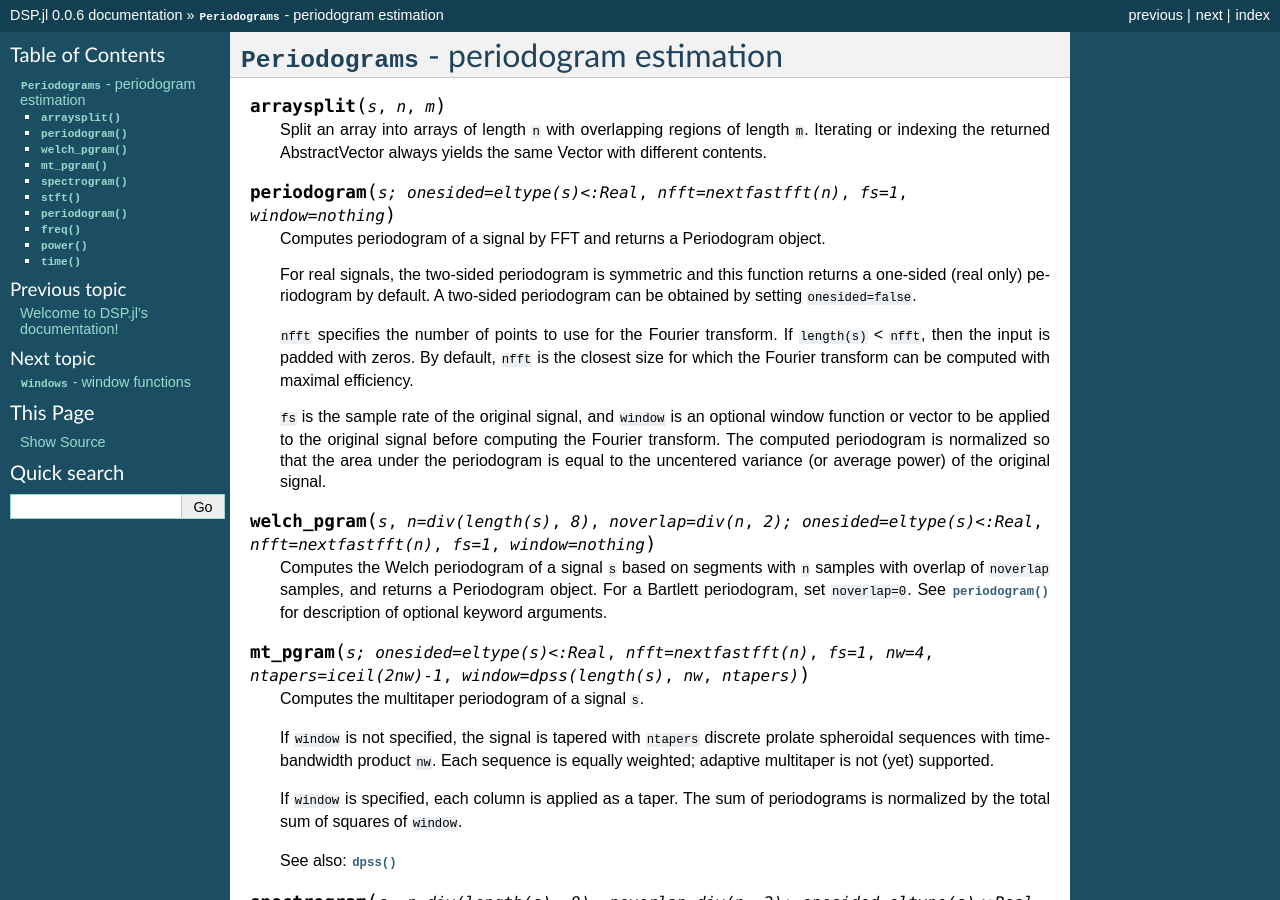
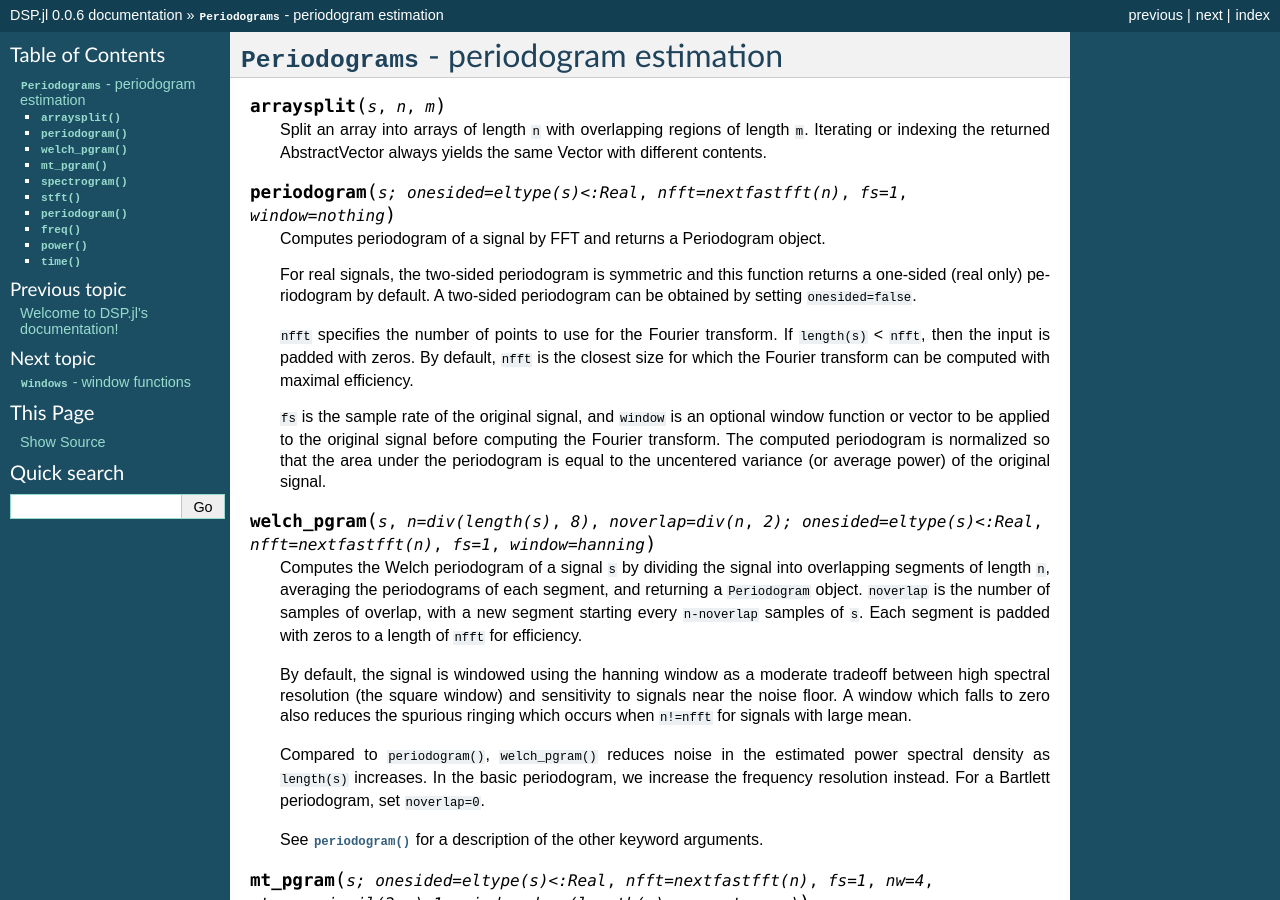
Before and after one commit to JuliaDSP/DSP.jl, a Sphinx documentation site: the page built from doc/periodograms.rst, in a window 1280 px wide and 900 px high. Built offline with Sphinx 7.4.7, drawn with Linux system fonts in a browser that asks for light colours; formulas are drawn with MathJax 3.

Commit message:
Window Welch periodogram with Hann window by default.
This choice is used by scipy, and seems less likely than the square
window to produce completely wrong results for novice users.  matlab and
octave use the Hamming window, but this works very poorly for signals
with a nontrivial DC component when `n != nfft`.

```diff
--- a/doc/periodograms.rst
+++ b/doc/periodograms.rst
@@ -28,12 +28,27 @@
     equal to the uncentered variance (or average power) of the original
     signal.
 
-.. function:: welch_pgram(s, n=div(length(s), 8), noverlap=div(n, 2); onesided=eltype(s)<:Real, nfft=nextfastfft(n), fs=1, window=nothing)
+.. function:: welch_pgram(s, n=div(length(s), 8), noverlap=div(n, 2); onesided=eltype(s)<:Real, nfft=nextfastfft(n), fs=1, window=hanning)
 
-    Computes the Welch periodogram of a signal ``s`` based on segments with ``n`` samples
-    with overlap of ``noverlap`` samples, and returns a Periodogram
-    object. For a Bartlett periodogram, set ``noverlap=0``. See
-    :func:`periodogram` for description of optional keyword arguments.
+    Computes the Welch periodogram of a signal ``s`` by dividing the signal
+    into overlapping segments of length ``n``, averaging the periodograms of
+    each segment, and returning a ``Periodogram`` object.  ``noverlap`` is the
+    number of samples of overlap, with a new segment starting every
+    ``n-noverlap`` samples of ``s``.  Each segment is padded with zeros to a
+    length of ``nfft`` for efficiency.
+
+    By default, the signal is windowed using the hanning window as a moderate
+    tradeoff between high spectral resolution (the square window) and
+    sensitivity to signals near the noise floor.  A window which falls to zero
+    also reduces the spurious ringing which occurs when ``n!=nfft`` for signals
+    with large mean.
+
+    Compared to ``periodogram()``, ``welch_pgram()`` reduces noise in the
+    estimated power spectral density as ``length(s)`` increases. In the basic
+    periodogram, we increase the frequency resolution instead.  For a Bartlett
+    periodogram, set ``noverlap=0``.
+
+    See :func:`periodogram` for a description of the other keyword arguments.
 
 .. function:: mt_pgram(s; onesided=eltype(s)<:Real, nfft=nextfastfft(n), fs=1, nw=4, ntapers=iceil(2nw)-1, window=dpss(length(s), nw, ntapers))
 
```
Also changed, not shown: 1 other file.
